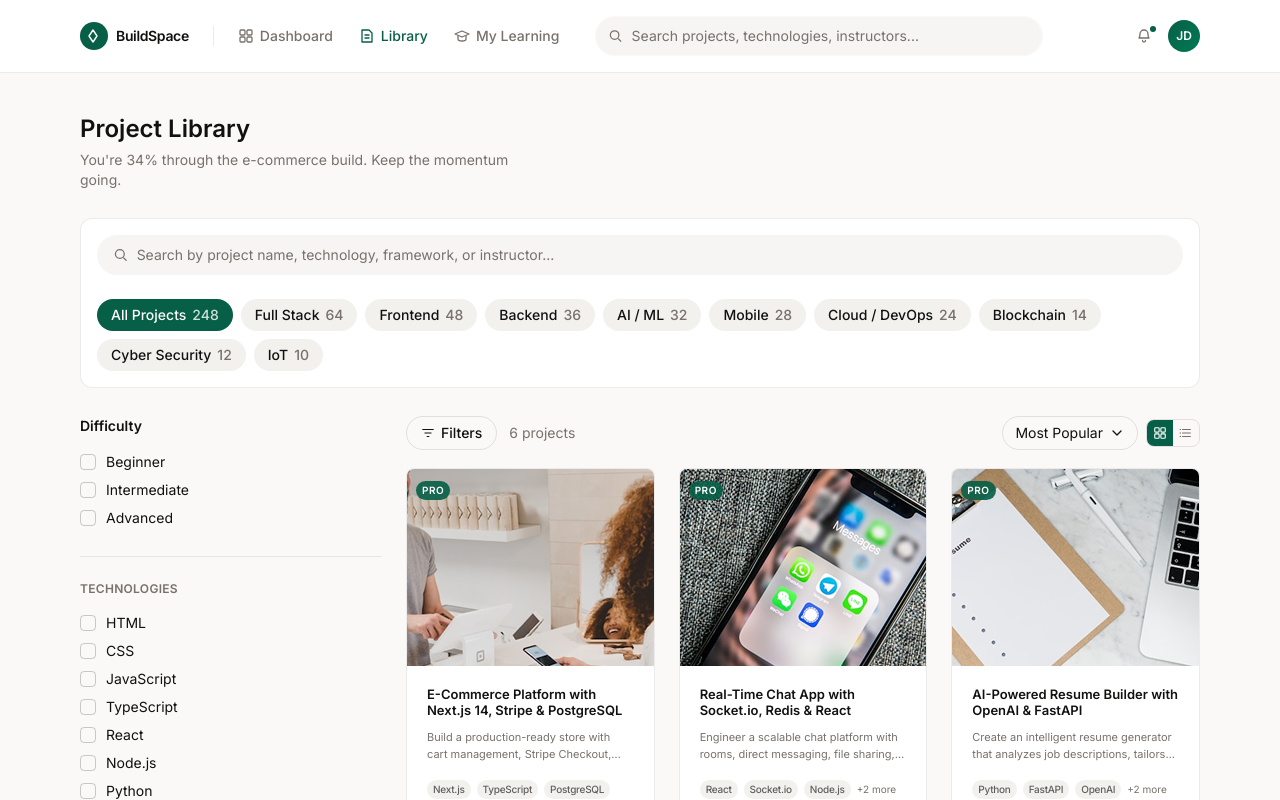
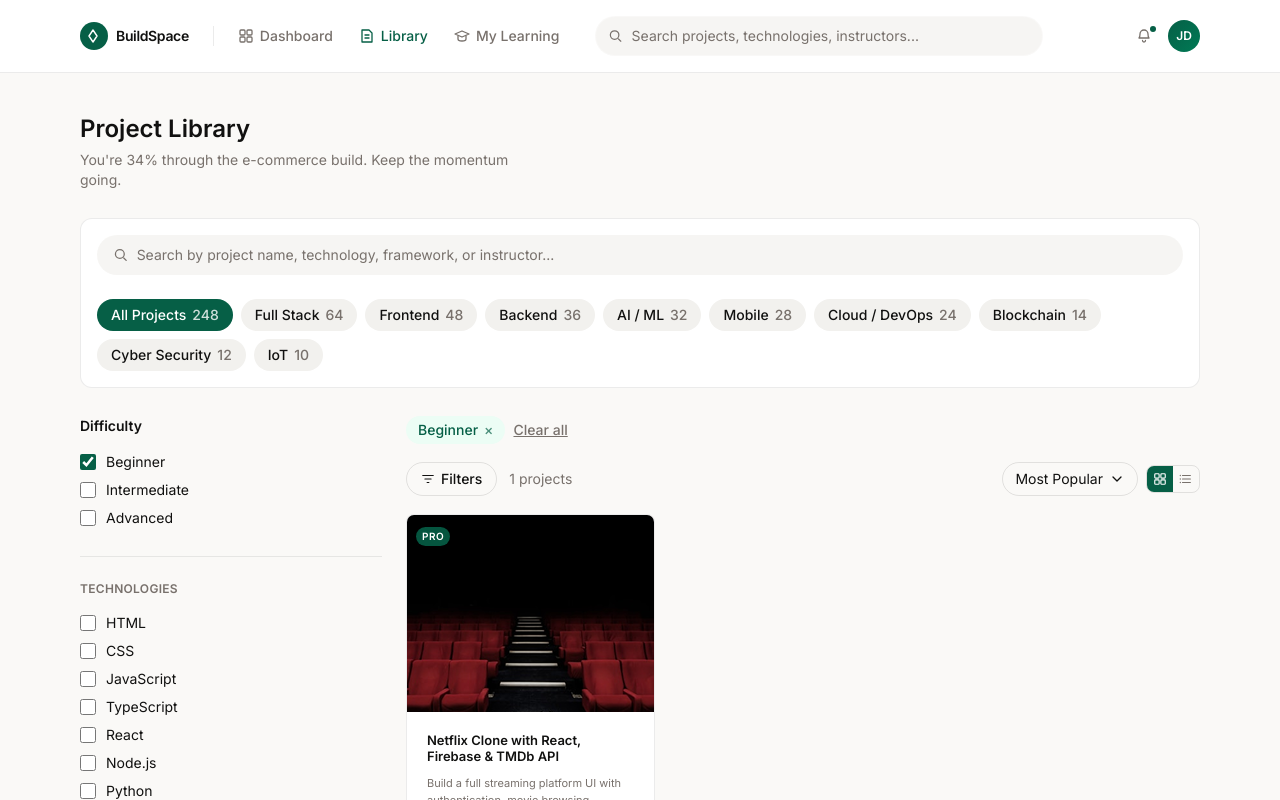
Before and after one commit to AkulaSai93/BuildSpace-Claude, a Next.js app: page /library in a window 1280 px wide. Both pictures are taken after a click on the label "Beginner". Shown: the top 800 px of the page. Built offline with nearby package versions, Linux system fonts and the light colour scheme.

Commit message:
fiter as been applied

```diff
--- a/src/app/library/page.tsx
+++ b/src/app/library/page.tsx
@@ -20,6 +20,25 @@
   const [activeCategory, setActiveCategory] = useState("All Projects");
   const [view, setView] = useState<ViewMode>("grid");
   const [query, setQuery] = useState("");
+  const [selectedDifficulties, setSelectedDifficulties] = useState<string[]>([]);
+  const [selectedTechnologies, setSelectedTechnologies] = useState<string[]>([]);
+
+  const toggleDifficulty = (value: string) => {
+    setSelectedDifficulties((prev) =>
+      prev.includes(value) ? prev.filter((v) => v !== value) : [...prev, value],
+    );
+  };
+
+  const toggleTechnology = (value: string) => {
+    setSelectedTechnologies((prev) =>
+      prev.includes(value) ? prev.filter((v) => v !== value) : [...prev, value],
+    );
+  };
+
+  const clearAllFilters = () => {
+    setSelectedDifficulties([]);
+    setSelectedTechnologies([]);
+  };
 
   const filtered = useMemo(() => {
     return projects.filter((p) => {
@@ -28,9 +47,19 @@
         query.trim() === "" ||
         p.title.toLowerCase().includes(query.toLowerCase()) ||
         p.tags.some((t) => t.toLowerCase().includes(query.toLowerCase()));
-      return matchesCategory && matchesQuery;
+      const matchesDifficulty =
+        selectedDifficulties.length === 0 || selectedDifficulties.includes(p.level);
+      const matchesTechnology =
+        selectedTechnologies.length === 0 ||
+        selectedTechnologies.some((tech) => p.tags.some((t) => t.toLowerCase() === tech.toLowerCase()));
+      return matchesCategory && matchesQuery && matchesDifficulty && matchesTechnology;
     });
-  }, [activeCategory, query]);
+  }, [activeCategory, query, selectedDifficulties, selectedTechnologies]);
+
+  const activeFilters = [
+    ...selectedDifficulties.map((value) => ({ type: "difficulty" as const, value })),
+    ...selectedTechnologies.map((value) => ({ type: "technology" as const, value })),
+  ];
 
   return (
     <div className="min-h-screen bg-[#faf9f7]">
@@ -76,9 +105,46 @@
         </div>
 
         <div className="flex w-full gap-6">
-          <FilterSidebar />
+          <FilterSidebar
+            selectedDifficulties={selectedDifficulties}
+            onToggleDifficulty={toggleDifficulty}
+            selectedTechnologies={selectedTechnologies}
+            onToggleTechnology={toggleTechnology}
+          />
 
           <div className="flex min-w-0 flex-1 flex-col gap-[18px]">
+            {activeFilters.length > 0 && (
+              <div className="flex flex-wrap items-center gap-2">
+                {activeFilters.map((filter) => (
+                  <span
+                    key={`${filter.type}-${filter.value}`}
+                    className="flex items-center gap-1.5 rounded-full bg-[#ecfdf5] px-3 py-1 text-sm font-medium text-brand"
+                  >
+                    {filter.value}
+                    <button
+                      type="button"
+                      aria-label={`Remove ${filter.value} filter`}
+                      onClick={() =>
+                        filter.type === "difficulty"
+                          ? toggleDifficulty(filter.value)
+                          : toggleTechnology(filter.value)
+                      }
+                      className="text-brand/70 hover:text-brand"
+                    >
+                      ×
+                    </button>
+                  </span>
+                ))}
+                <button
+                  type="button"
+                  onClick={clearAllFilters}
+                  className="text-sm font-medium text-ink-muted underline hover:text-ink"
+                >
+                  Clear all
+                </button>
+              </div>
+            )}
+
             <div className="flex w-full items-center justify-between">
               <div className="flex items-center gap-3">
                 <button
--- a/src/components/library/FilterSidebar.tsx
+++ b/src/components/library/FilterSidebar.tsx
@@ -1,26 +1,56 @@
 import { collectionFilters, technologyFilters } from "@/lib/library-data";
 
-const difficultyOptions = ["Beginner", "Intermediate", "Advanced"];
+export const difficultyOptions = ["Beginner", "Intermediate", "Advanced"] as const;
 const accessOptions = ["Free Projects", "Premium Projects"];
 const durationOptions = ["Under 20 hours", "20–40 hours", "40+ hours"];
 
-function CheckboxRow({ label }: { label: string }) {
+function CheckboxRow({
+  label,
+  checked,
+  onToggle,
+}: {
+  label: string;
+  checked: boolean;
+  onToggle: () => void;
+}) {
   return (
     <label className="flex items-center gap-2.5 py-1 text-sm text-ink cursor-pointer">
-      <span className="size-4 rounded border border-black/20" />
+      <input
+        type="checkbox"
+        checked={checked}
+        onChange={onToggle}
+        className="size-4 rounded border border-black/20 accent-brand"
+      />
       {label}
     </label>
   );
 }
 
-export function FilterSidebar() {
+export interface FilterSidebarProps {
+  selectedDifficulties: string[];
+  onToggleDifficulty: (value: string) => void;
+  selectedTechnologies: string[];
+  onToggleTechnology: (value: string) => void;
+}
+
+export function FilterSidebar({
+  selectedDifficulties,
+  onToggleDifficulty,
+  selectedTechnologies,
+  onToggleTechnology,
+}: FilterSidebarProps) {
   return (
     <aside className="flex w-[302px] shrink-0 flex-col gap-6">
       <div>
         <h3 className="mb-3 text-sm font-semibold text-ink">Difficulty</h3>
         <div className="flex flex-col">
           {difficultyOptions.map((d) => (
-            <CheckboxRow key={d} label={d} />
+            <CheckboxRow
+              key={d}
+              label={d}
+              checked={selectedDifficulties.includes(d)}
+              onToggle={() => onToggleDifficulty(d)}
+            />
           ))}
         </div>
       </div>
@@ -31,7 +61,12 @@
         <h3 className="mb-3 text-xs font-semibold tracking-wide text-ink-muted">TECHNOLOGIES</h3>
         <div className="flex flex-col">
           {technologyFilters.map((t) => (
-            <CheckboxRow key={t} label={t} />
+            <CheckboxRow
+              key={t}
+              label={t}
+              checked={selectedTechnologies.includes(t)}
+              onToggle={() => onToggleTechnology(t)}
+            />
           ))}
         </div>
         <button type="button" className="mt-2 flex items-center gap-1.5 text-sm font-medium text-brand">
@@ -45,7 +80,7 @@
         <h3 className="mb-3 text-sm font-semibold text-ink">Access</h3>
         <div className="flex flex-col">
           {accessOptions.map((a) => (
-            <CheckboxRow key={a} label={a} />
+            <CheckboxRow key={a} label={a} checked={false} onToggle={() => {}} />
           ))}
         </div>
       </div>
@@ -56,7 +91,7 @@
         <h3 className="mb-3 text-sm font-semibold text-ink">Duration</h3>
         <div className="flex flex-col">
           {durationOptions.map((d) => (
-            <CheckboxRow key={d} label={d} />
+            <CheckboxRow key={d} label={d} checked={false} onToggle={() => {}} />
           ))}
         </div>
       </div>
--- a/src/components/project/tabs/ResourcesTab.tsx
+++ b/src/components/project/tabs/ResourcesTab.tsx
@@ -1,31 +1,107 @@
-import { resourceFiles } from "@/lib/course-content";
-import { DownloadIcon } from "@/components/dashboard/icons";
+"use client";
+
+import { useMemo, useState } from "react";
+import { resourceCategories, resourceFiles, type ResourceCategory } from "@/lib/course-content";
+import { DownloadIcon, EyeIcon } from "@/components/dashboard/icons";
+
+const typeColors: Record<string, string> = {
+  PDF: "bg-red-50 text-red-600",
+  PNG: "bg-purple-50 text-purple-600",
+  SQL: "bg-blue-50 text-blue-600",
+  YAML: "bg-orange-50 text-orange-600",
+  JSON: "bg-amber-50 text-amber-600",
+  Figma: "bg-violet-50 text-violet-600",
+  ZIP: "bg-stone-100 text-stone-600",
+  ENV: "bg-emerald-50 text-emerald-600",
+};
 
 export function ResourcesTab() {
+  const [category, setCategory] = useState<ResourceCategory>("All");
+
+  const filtered = useMemo(
+    () =>
+      category === "All"
+        ? resourceFiles
+        : resourceFiles.filter((file) => file.category === category),
+    [category],
+  );
+
+  const totalSizeLabel = "48.2 MB total";
+
   return (
-    <div className="flex flex-col gap-3">
+    <div className="flex flex-col gap-4">
       <h2 className="text-base font-semibold text-ink">Downloadable Resources</h2>
+
+      <div className="flex flex-wrap items-center gap-2">
+        {resourceCategories.map((c) => (
+          <button
+            key={c}
+            type="button"
+            onClick={() => setCategory(c)}
+            className={`rounded-full px-3.5 py-1.5 text-sm font-medium transition-colors ${
+              category === c ? "bg-brand text-white" : "bg-[#f2f1ee] text-ink hover:bg-black/10"
+            }`}
+          >
+            {c}
+          </button>
+        ))}
+      </div>
+
       <div className="flex flex-col rounded-xl border border-black/[0.08] bg-white">
-        {resourceFiles.map((file, i) => (
+        {filtered.map((file, i) => (
           <div
             key={file.name}
-            className={`flex items-center justify-between px-5 py-4 ${i !== resourceFiles.length - 1 ? "border-b border-black/[0.06]" : ""}`}
+            className={`group flex items-center gap-4 px-5 py-4 ${
+              i !== filtered.length - 1 ? "border-b border-black/[0.06]" : ""
+            }`}
           >
-            <div>
-              <p className="text-sm font-medium text-ink">{file.name}</p>
+            <span
+              className={`flex size-9 shrink-0 items-center justify-center rounded-full text-[11px] font-semibold ${
+                typeColors[file.type] ?? "bg-stone-100 text-stone-600"
+              }`}
+            >
+              {file.type}
+            </span>
+
+            <div className="min-w-0 flex-1">
+              <p className="truncate text-sm font-medium text-ink">{file.name}</p>
               <p className="text-xs text-ink-muted">
-                {file.type} · {file.size}
+                {file.size} · {file.downloads}
               </p>
             </div>
+
+            <div className="flex shrink-0 items-center gap-2 opacity-0 transition-opacity group-hover:opacity-100">
               <button
                 type="button"
                 className="flex items-center gap-1.5 rounded-full border border-black/10 px-3 py-1.5 text-xs font-medium text-ink hover:bg-black/[0.02]"
+              >
+                <EyeIcon className="size-3.5" />
+                Preview
+              </button>
+              <button
+                type="button"
+                className="flex items-center gap-1.5 rounded-full bg-brand px-3 py-1.5 text-xs font-medium text-white hover:bg-brand/90"
               >
                 <DownloadIcon className="size-3.5" />
                 Download
               </button>
             </div>
+          </div>
         ))}
+      </div>
+
+      <div className="flex items-center justify-between rounded-xl border border-black/[0.08] bg-[#f2fbf7] px-5 py-4">
+        <div>
+          <p className="text-sm font-semibold text-ink">Download Complete Package</p>
+          <p className="text-xs text-ink-muted">All resources · {totalSizeLabel}</p>
+        </div>
+        <button
+          type="button"
+          className="flex items-center gap-1.5 rounded-full bg-brand px-4 py-2 text-sm font-medium text-white hover:bg-brand/90"
+        >
+          <DownloadIcon className="size-3.5" />
+          Download All
+        </button>
       </div>
     </div>
   );
```
Also changed, not shown: src/lib/course-content.ts (+23 -7 lines). Lines whose indentation alone changed are shown as unchanged.
